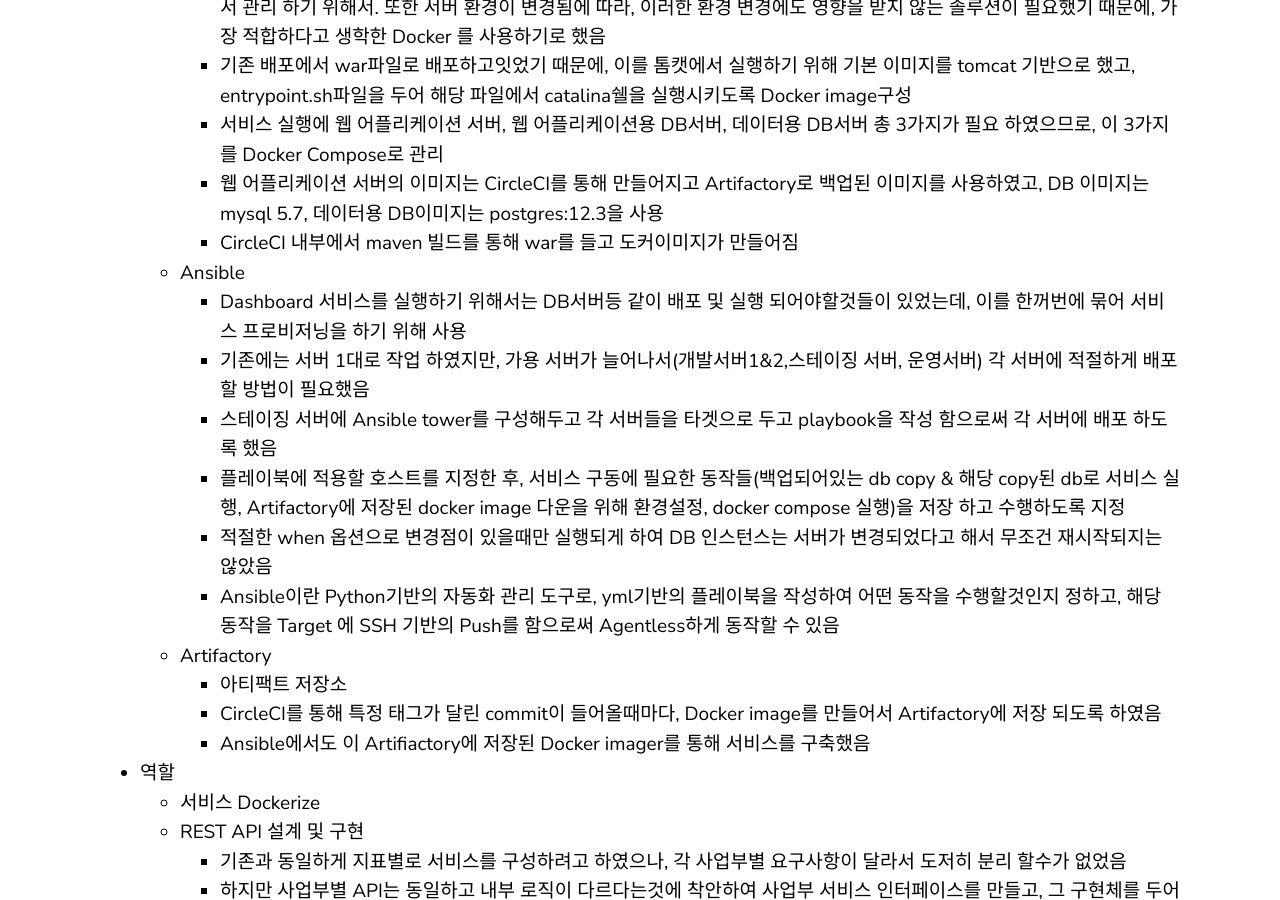
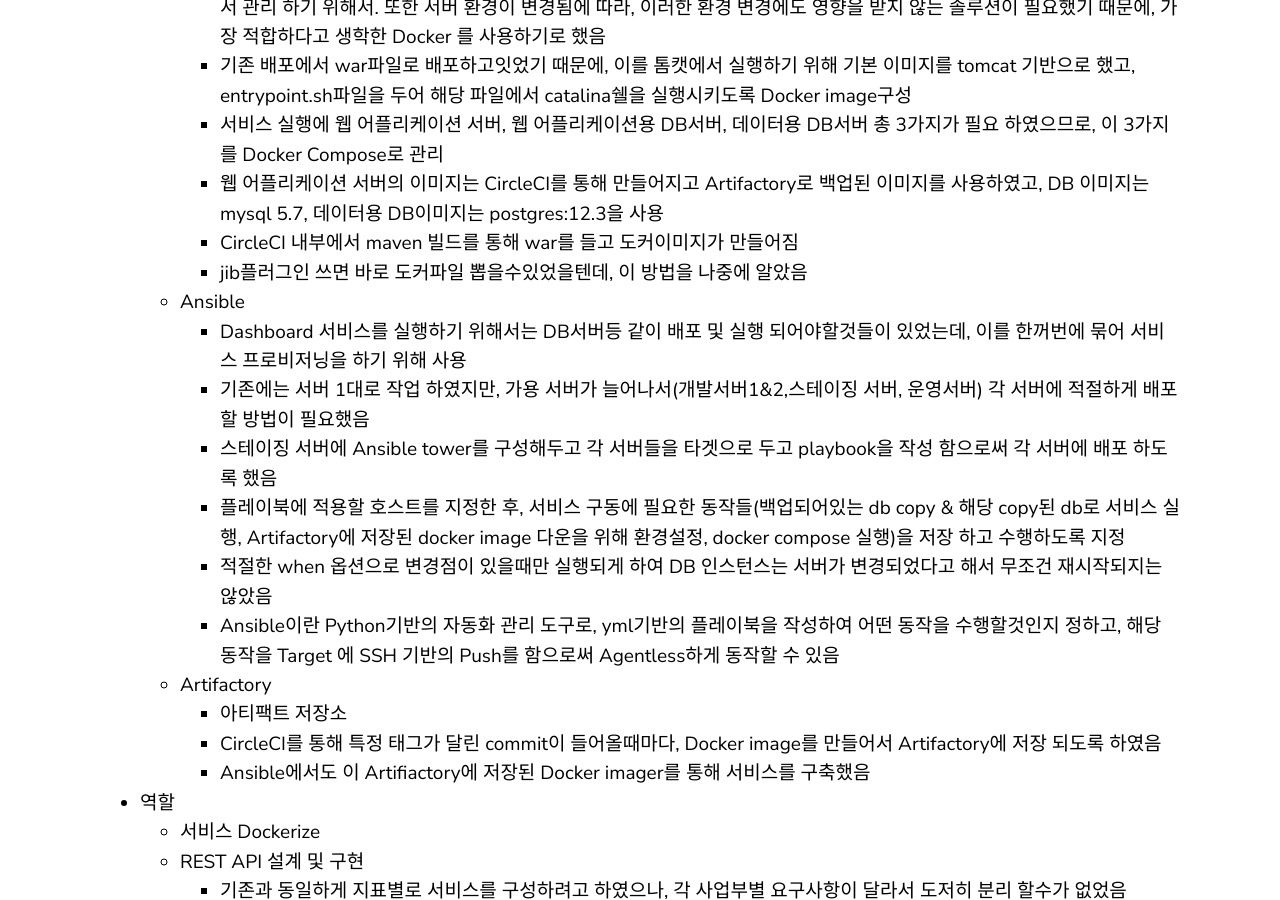
Before and after one commit to yoowonyoung/yoowonyoung.github.io, a Jekyll site: the page built from _posts/2020-08-25-Interview-04.md, in a window 1280 px wide and 900 px high, scrolled down 3388 px. Built offline with Jekyll 4.4.1, drawn with Linux system fonts in a browser that asks for light colours; comment, search, counter and statistics services are not loaded.

Commit message:
Update 2020-08-25-Interview-04.md

```diff
--- a/_posts/2020-08-25-Interview-04.md
+++ b/_posts/2020-08-25-Interview-04.md
@@ -106,6 +106,7 @@
         + 서비스 실행에 웹 어플리케이션 서버, 웹 어플리케이션용 DB서버, 데이터용 DB서버 총 3가지가 필요 하였으므로, 이 3가지를 Docker Compose로 관리
         + 웹 어플리케이션 서버의 이미지는 CircleCI를 통해 만들어지고 Artifactory로 백업된 이미지를 사용하였고, DB 이미지는 mysql 5.7, 데이터용 DB이미지는 postgres:12.3을 사용
         + CircleCI 내부에서 maven 빌드를 통해 war를 들고 도커이미지가 만들어짐
+        + jib플러그인 쓰면 바로 도커파일 뽑을수있었을텐데, 이 방법을 나중에 알았음
 
     * Ansible
         + Dashboard 서비스를 실행하기 위해서는 DB서버등 같이 배포 및 실행 되어야할것들이 있었는데, 이를 한꺼번에 묶어 서비스 프로비저닝을 하기 위해 사용
```
